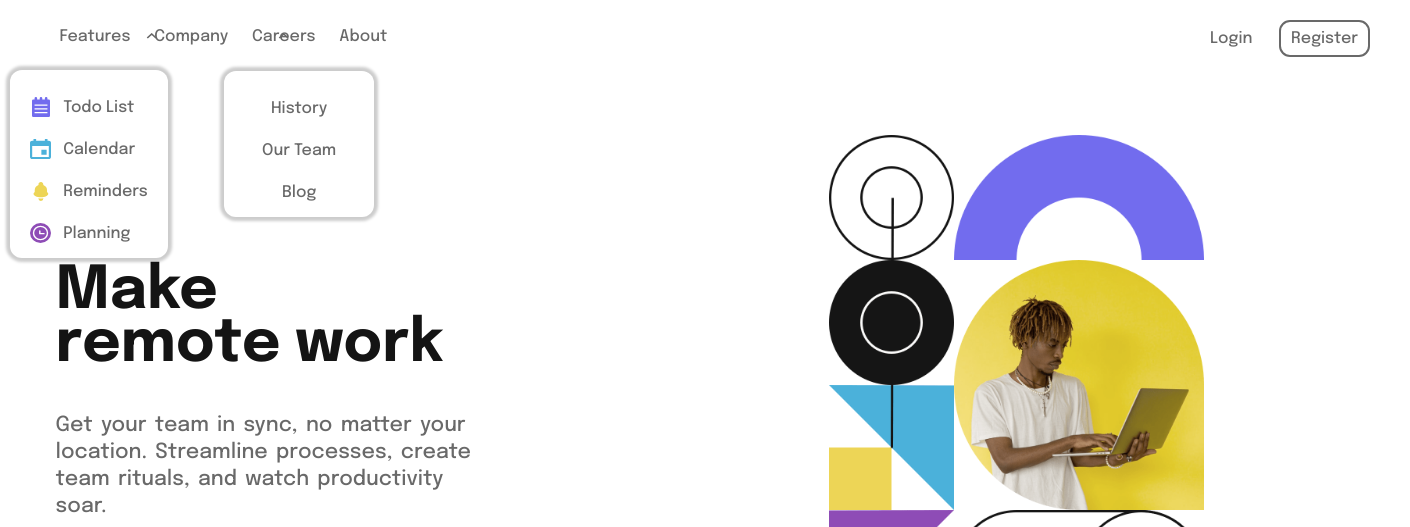
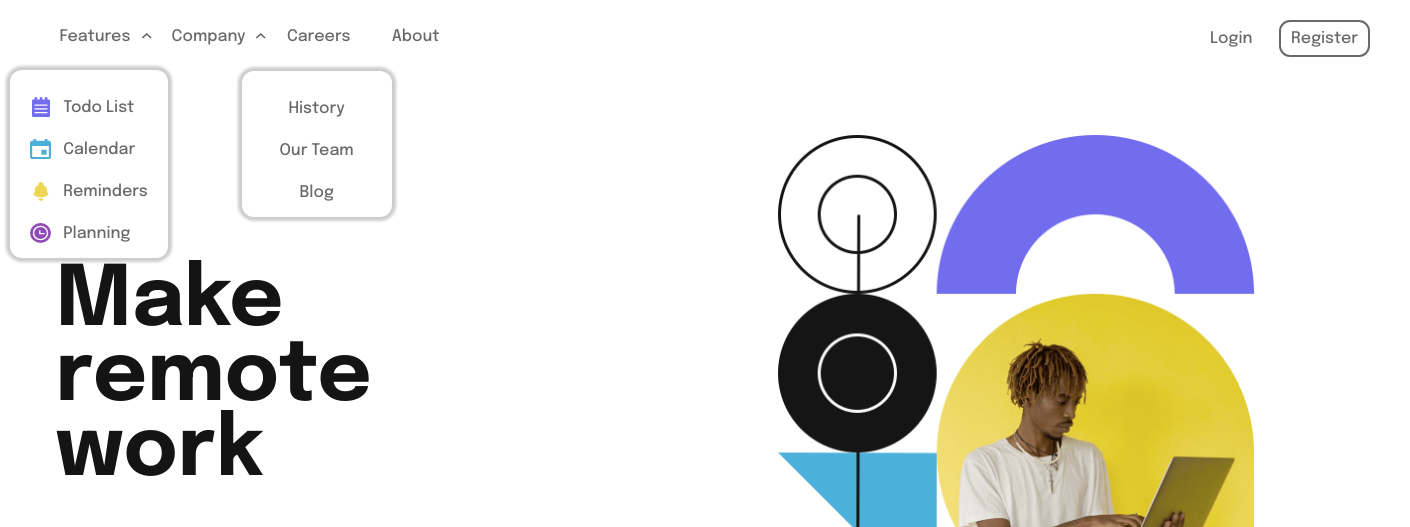
Before and after one commit to Timothy-Achonu/Drop-down-nav, a plain HTML site: page index.html in a window 1536 px wide. Shown: the top 527 px of the page, 126-1536 px from the left. Drawn offline with Linux system fonts and the light colour scheme.

Commit message:
committing changes

```diff
--- a/style.css
+++ b/style.css
@@ -399,8 +399,17 @@ img {
 .attribution { font-size: 11px; text-align: center; }
 .attribution a { color: hsl(228, 45%, 44%); }
 
+/* Media Queries for middle screen sizes */
+@media screen {
+
+}
+
+
+
+
+
 /* Media queries */
-@media (min-width:900px) {
+@media (min-width:800px) {
     .container {
         display: grid;
         grid-template-columns: repeat(12,1fr);
@@ -449,6 +458,7 @@ img {
         box-shadow: 0 0 0px 0px rgba(0, 0, 0, 0);
         opacity: 1;
         background: none;
+        margin-left: 1rem;
         animation: none;
     }
     .container > .nav-container > .nav-bar > div {
@@ -458,7 +468,7 @@ img {
         display: flex;
         flex-direction: row;
         justify-content: space-between;
-        width: 25%;
+        width: 380px;
         height: fit-content;
         font-weight: 500;
         padding: 8px 0;
@@ -479,7 +489,7 @@ img {
     .container > .nav-container > .nav-bar >
     div > div > figure {
         position: absolute;
-        left: 86px;
+        left: 81px;
         width: 0.7rem;
         height:1rem;
         display: flex;
@@ -491,7 +501,7 @@ img {
     }
     .container > .nav-container > .nav-bar >
     div > div > figure.company {
-        left: 218px;
+        left: 195px;
     }
     .container > .nav-container > .nav-bar >
     div > div > figure > img {
@@ -502,7 +512,7 @@ img {
     .container > .nav-container > .nav-bar >
     .not-login > div > .toggler {
         position: absolute;
-        left: 86px;
+        left: 81px;
         width: 1rem;
         height: 100%;
         opacity: 0;
@@ -511,7 +521,7 @@ img {
     }
     .container > .nav-container > .nav-bar >
     .not-login > div > .toggler.toggler2 {
-        left: 218px;
+        left: 195px;
         /* opacity: 1; */
     }
     /*Features dropdown  */
@@ -618,7 +628,7 @@ img {
         grid-row: 2/3;
         display: flex;
         flex-direction: column;
-        justify-content: space-between;
+        justify-content: flex-start;
         margin-bottom: 0;
         width: 100%;
     }
@@ -630,6 +640,7 @@ img {
         padding-left: 20%;
         text-align: start;
         height: fit-content;
+        margin-bottom: 40px;
         /* REMEMBER TO USE MARGIN TOP TO SEPERATE THE
         FOOTER IMAGES FROM MID-TEXT AND STOP HOPING
         ON SPACE-BETWEEN TO DO THE JOB FOR YOU BECAUSE,
@@ -638,7 +649,7 @@ img {
     }
     .container > .mid-text-footer > .mid-text >
     .make-big {
-        font-size: 3.7rem;
+        font-size: 4.2rem;
         display: flex;
         flex-direction: column;
         justify-content: flex-start;
@@ -664,7 +675,8 @@ img {
         margin-bottom: 0;
         padding: 0 ;
         padding-left: 20%;
-        width: 80%;
+        /* width: 80%; */
+        width: 400px;
         margin: 0;
         display: flex;
         justify-content: space-between;
@@ -687,7 +699,7 @@ img {
         grid-column: 7/-1;
         grid-row: 2/3;
         width: 100%;
-        height: 500px;
+        height: 635px;
         display: flex;
         justify-content: flex-end;
         align-items: flex-end;
@@ -703,6 +715,48 @@ img {
 
 }
 
+@media (min-width:1400px) {
+    .container > .mid-text-footer > .mid-text >
+    .make-big {
+        font-size: 5.2rem;
+        display: flex;
+        flex-direction: column;
+        justify-content: flex-start;
+        align-items: flex-start;
+        height: fit-content;
+        margin-bottom: 0;
+        line-height: 0.9;
+    }
+    .container > .mid-text-footer {
+        grid-column: 1/7;
+        grid-row: 2/3;
+        display: flex;
+        flex-direction: column;
+        justify-content: space-between;
+        margin-bottom: 0;
+        width: 100%;
+    }
+    .container > .mid-text-footer > .mid-text {
+        margin-top: 130px;
+        width: 100%;
+        line-height: 1.3;
+        padding: 0 30px;
+        padding-left: 20%;
+        text-align: start;
+        height: fit-content;
+        margin-bottom: 0;
+    }
+    .container > .mid-text-footer > .bottom-images {
+        margin-bottom: 0;
+        padding: 0 ;
+        padding-left: 20%;
+        width: 80%;
+        margin: 0;
+        display: flex;
+        justify-content: space-between;
+    }
+}
+
 
 /* * {
     outline: 1px solid limegreen !important;
```
